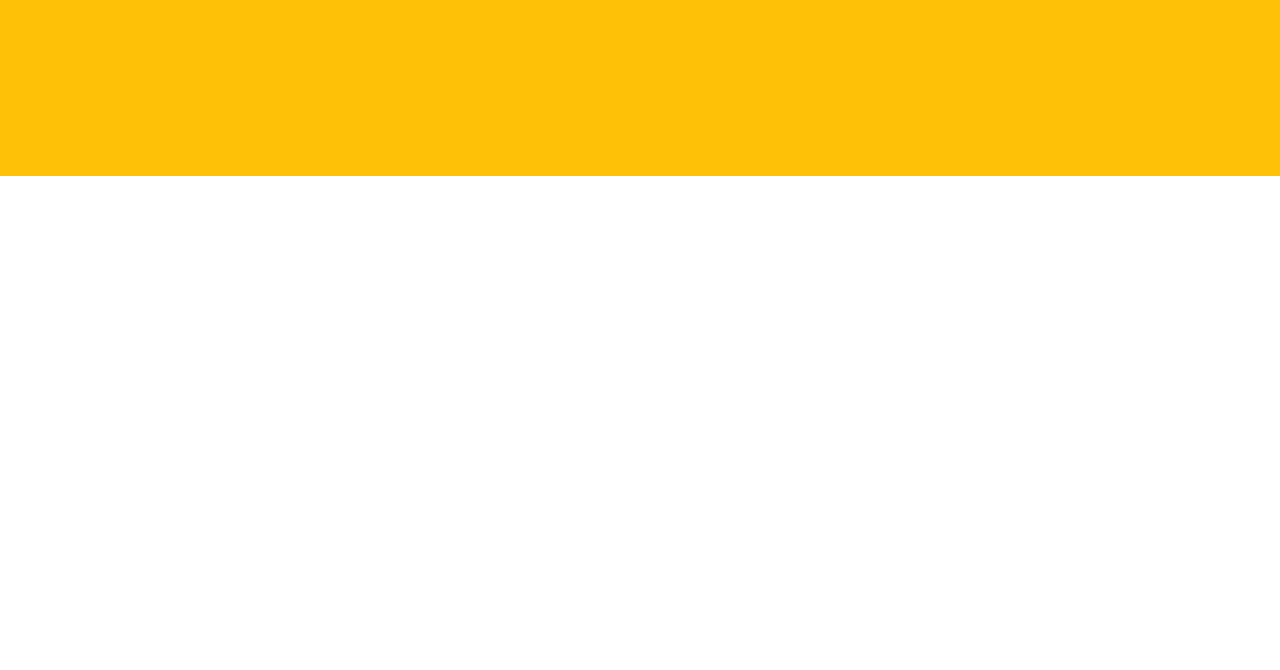
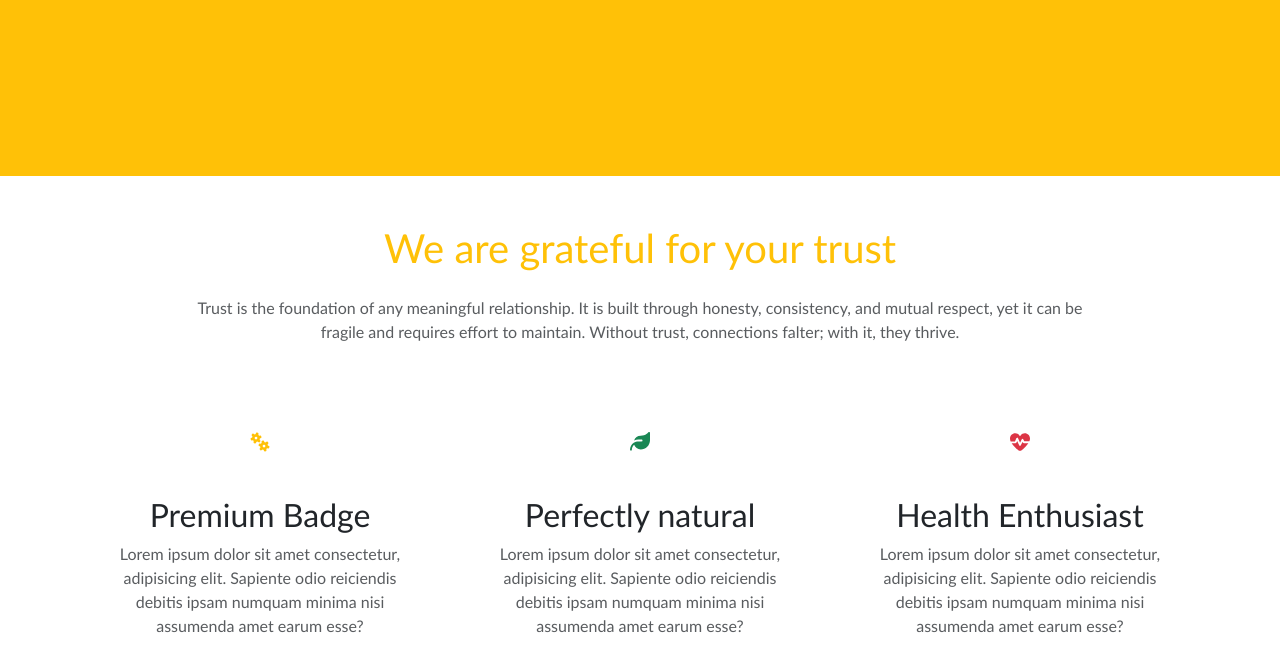
Before and after one commit to safariasif1998/dove, a plain HTML site: page index.html in a window 1280 px wide. Shown: the part 647-1317 px from the top of the page. Before the commit the page ends 823 px from the top, so only its background shows below. Drawn offline with nearby package versions, Linux system fonts and the light colour scheme.

Commit message:
created featured sections

```diff
--- a/index.html
+++ b/index.html
@@ -29,7 +29,7 @@
       crossorigin="anonymous"
     ></script>
     <script src="./scripts/jquery-3.3.1.slim.min.js"></script>
-    <link rel="stylesheet" href="./css/main.css">
+    <link rel="stylesheet" href="./css/main.css" />
   </head>
   <body>
     <div class="navbar navbar-expand-lg bg-light shadow-sm p-2">
@@ -95,11 +95,12 @@
     </div>
     <section class="container-fluid bg-warning">
       <div class="row align-items-center" style="height: 95vh">
-        <div class="col-lg-8 col-md-6 text-center">
-          <h1 class="display-1 text-light fw-bold my-4">
-            <span class="display-2 fw-bold">Dove <br></span> cares for your skin
+        <div class="col-lg-7 col-md-6 text-center">
+          <h1 class="display-1 text-light fw-bold my-4 text-capitalize">
+            <span class="display-2 fw-bold">Dove <br /></span> cares for your
+            skin
           </h1>
-          <h4 class="display-4">Daf makes a difference</h4>
+          <h4 class="display-5">Daf makes a difference</h4>
           <div class="btns mt-3">
             <a href="#" class="bg-light btn btn-lg border-0 border"
               >Customer-club</a
@@ -112,6 +113,51 @@
         </div>
       </div>
     </section>
+    <!-- start of Feature -->
+    <section class="container">
+      <div class="text-center my-5 px-5">
+        <h1 class="text-warning">We are grateful for your trust</h1>
+        <p class="text-muted mt-4">
+          Trust is the foundation of any meaningful relationship. It is built
+          through honesty, consistency, and mutual respect, yet it can be
+          <br />fragile and requires effort to maintain. Without trust,
+          connections falter; with it, they thrive.
+        </p>
+      </div>
+      <div class="row text-center">
+        <div class="col-lg-4 col-md-6 col-sm-12 px-5 mb-3">
+          <i class="fa-solid fa-gears text-warning" style="height: 100px"></i>
+          <h2>Premium Badge</h2>
+          <p class="text-muted">
+            Lorem ipsum dolor sit amet consectetur, adipisicing elit. Sapiente
+            odio reiciendis debitis ipsam numquam minima nisi assumenda amet
+            earum esse?
+          </p>
+        </div>
+        <div class="col-lg-4 col-md-6 col-sm-12 px-5 mb-3">
+          <i class="fa-solid fa-leaf text-success" style="height: 100px"></i>
+          <h2>Perfectly natural</h2>
+          <p class="text-muted">
+            Lorem ipsum dolor sit amet consectetur, adipisicing elit. Sapiente
+            odio reiciendis debitis ipsam numquam minima nisi assumenda amet
+            earum esse?
+          </p>
+        </div>
+        <div class="col-lg-4 col-md-12 px-5 mb-3">
+          <i
+            class="fa-solid fa-heart-pulse text-danger"
+            style="height: 100px"
+          ></i>
+          <h2>Health Enthusiast</h2>
+          <p class="text-muted">
+            Lorem ipsum dolor sit amet consectetur, adipisicing elit. Sapiente
+            odio reiciendis debitis ipsam numquam minima nisi assumenda amet
+            earum esse?
+          </p>
+        </div>
+      </div>
+    </section>
+    <!-- End of Feature -->
     <script src="./fontawesome/js/all.min.js"></script>
   </body>
 </html>
```
